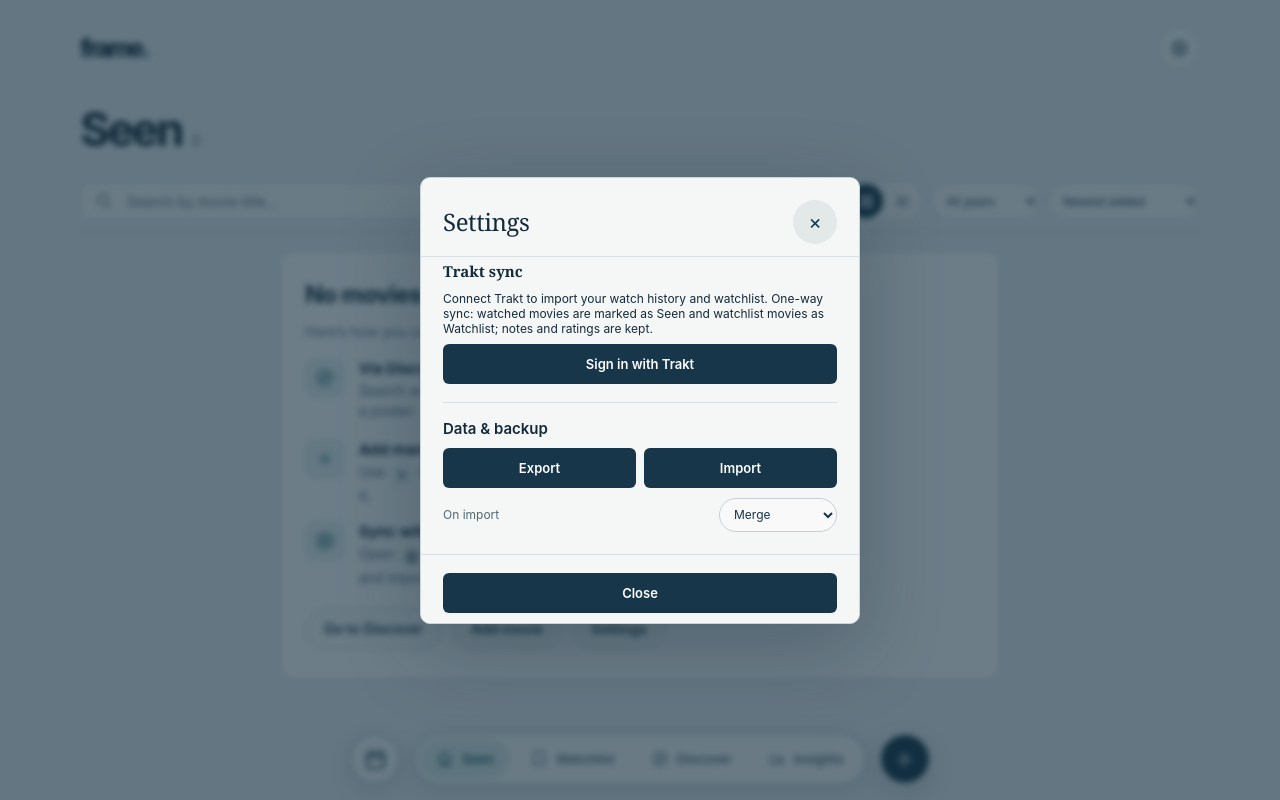
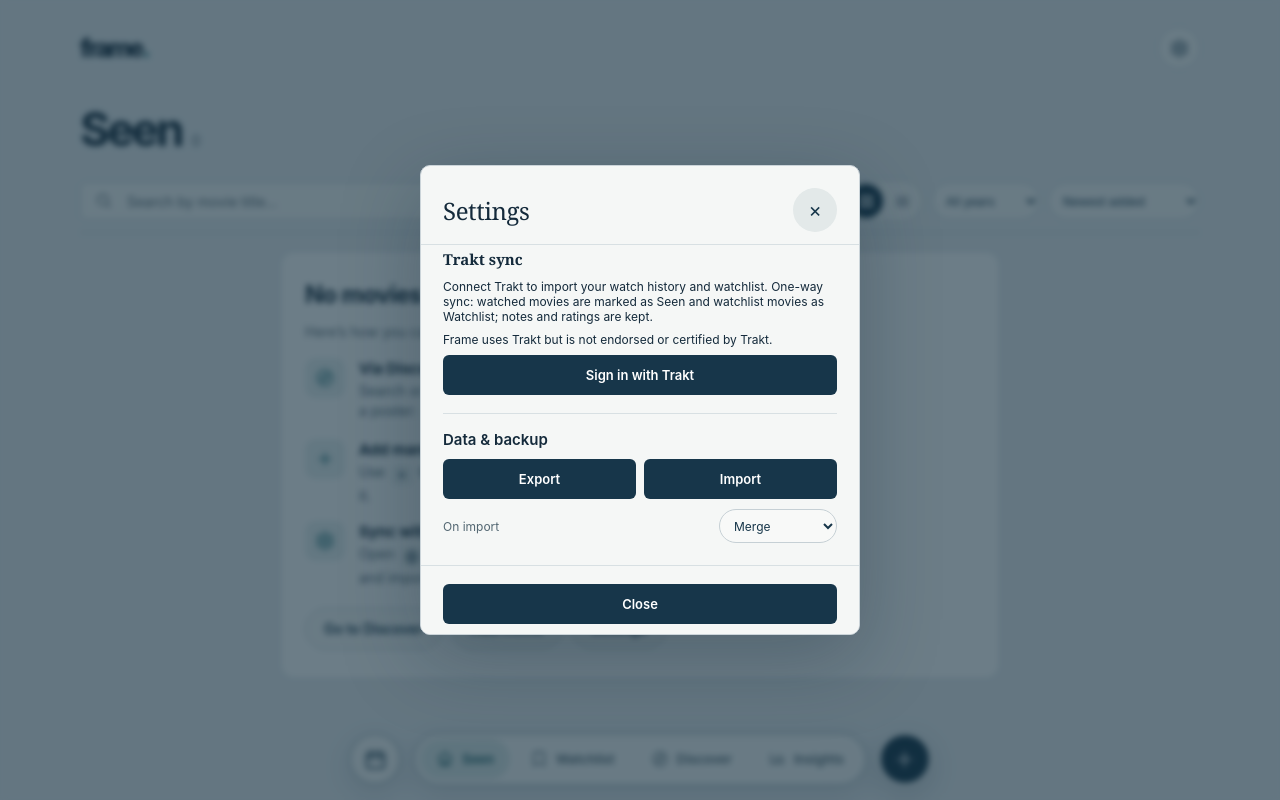
Before and after one commit to Marteros/filmtracker, a React (Vite) app: page / in a window 1280 px wide. Both pictures are taken after a click on the button 1179 px from the left and 48 px from the top of the page. Shown: the top 800 px of the page. Built offline with nearby package versions, Linux system fonts and the light colour scheme.

Commit message:
Add files via upload

```diff
--- a/src/components/SettingsDialog.tsx
+++ b/src/components/SettingsDialog.tsx
@@ -98,6 +98,7 @@ export function SettingsDialog({ open, onClose, trakt, onConnectTrakt, onDisconn
           <section className="trakt-settings" aria-labelledby="trakt-settings-title">
             <h3 id="trakt-settings-title">Trakt sync</h3>
             <p className="settings-help">Connect Trakt to import your watch history and watchlist. One-way sync: watched movies are marked as Seen and watchlist movies as Watchlist; notes and ratings are kept.</p>
+            <p className="settings-help trakt-notice">Frame uses Trakt but is not endorsed or certified by Trakt.</p>
             {!trakt.accessToken && <button className="save-button trakt-action" type="button" disabled={busy} onClick={startTraktLink}>{busy ? 'Working…' : 'Sign in with Trakt'}</button>}
             {trakt.accessToken && <p className="trakt-message" role="status">Trakt is connected.</p>}
             {trakt.accessToken && <button className="save-button trakt-action" type="button" disabled={busy} onClick={syncTrakt}>{busy ? 'Syncing…' : 'Sync with Trakt'}</button>}
```
Also changed, not shown: 1 other file (tests, documents, lock files or other folders).
